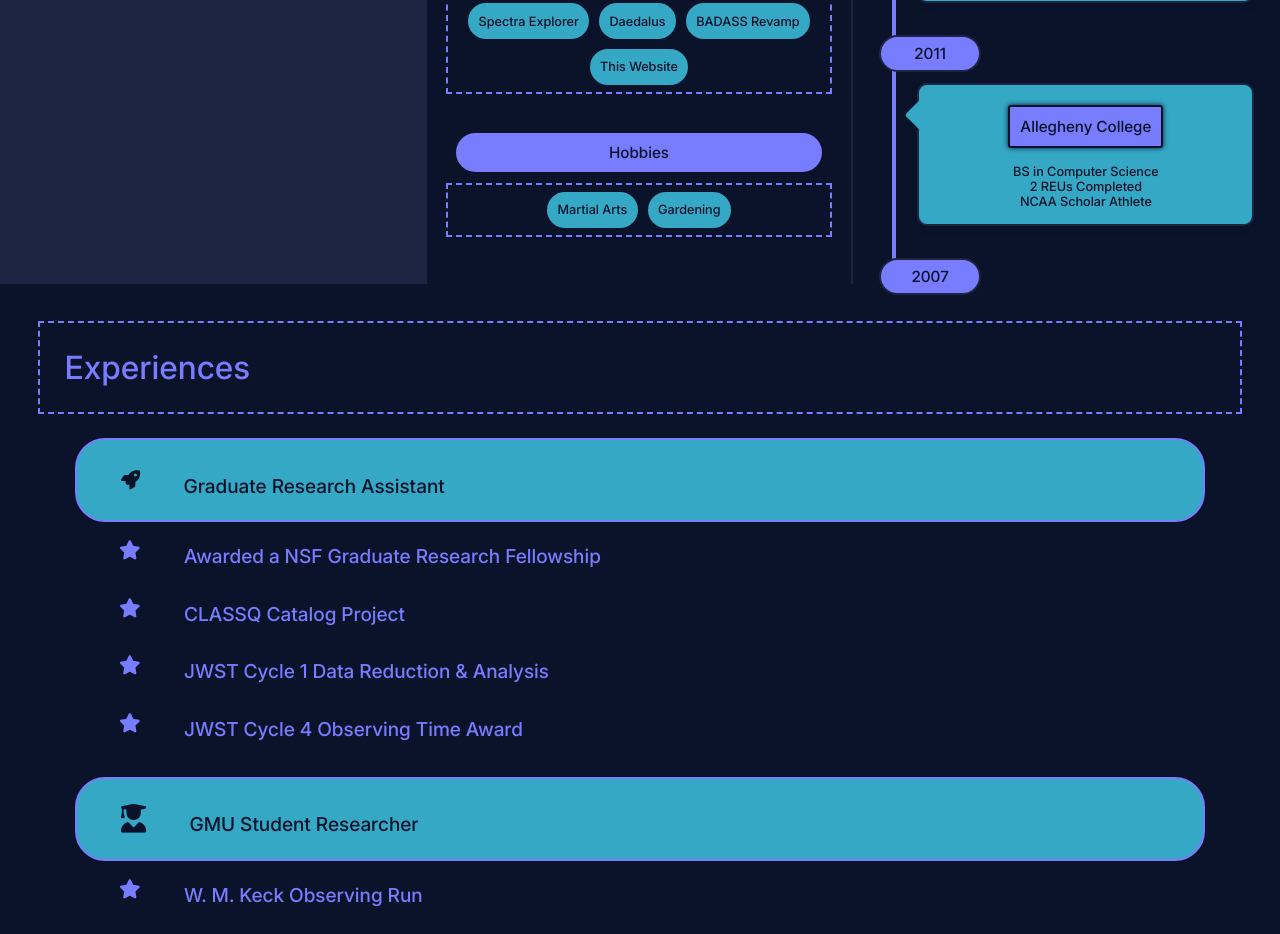
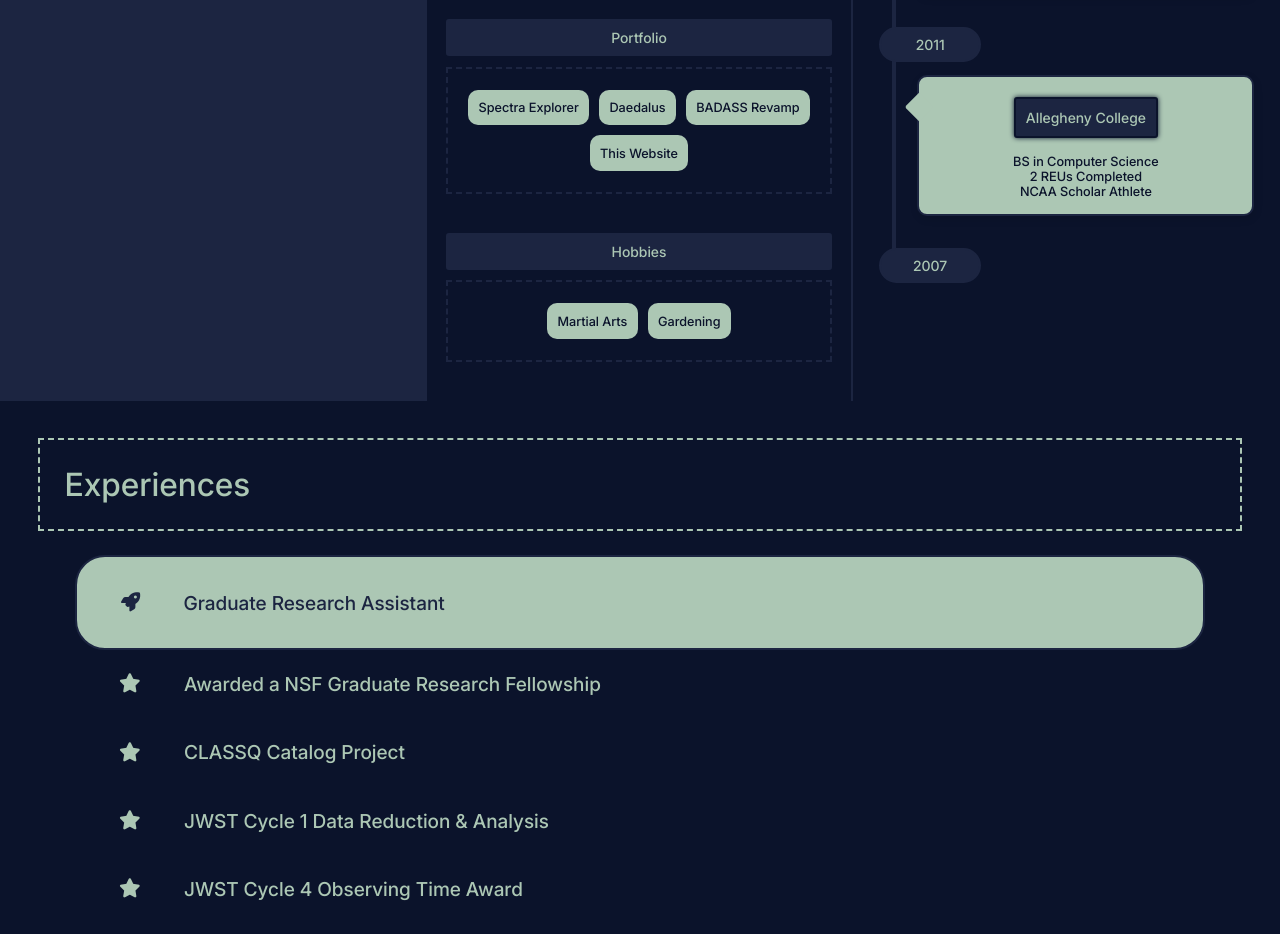
Before and after one commit to galactic-fireball/galactic-fireball.github.io, a plain HTML site: page index.html in a window 1280 px wide. Shown: the part 708-1642 px from the top of the page. Drawn offline with Linux system fonts and the light colour scheme.

Commit message:
color updates ; small spacing changes

```diff
--- a/assets/css/main.css
+++ b/assets/css/main.css
@@ -1,13 +1,13 @@
 :root {
 	--dark-bg: #0b132b;
 	--light-bg: #1c2541;
-	--bright-purple: #787cfe;
-	--turq: #34a8c5;
+	--primary-color: #1c2541;
+	--second-color: #ACC7B4;
 	--breakpoint: 700px;
 	--top-pad: 5vh;
 	--font-xxl: 4vh;
 	--font-xl: 1.5vw;
-	--font-l: 1.2vw;
+	--font-l: 1.1vw;
 	--font-m: 1vw;
 }
 
@@ -25,7 +25,7 @@
 body {
 	background-color: var(--dark-bg);
 	font-family: inter18;
-	color: var(--bright-purple);
+	color: var(--primary-color);
 }
 
 h1 {
@@ -101,13 +101,13 @@ a {
 #avatar {
 	width: 100%;
 	border-radius: 20px;
-	border: 4px solid var(--bright-purple);
+	border: 4px solid var(--second-color);
 	object-fit: contain;
 }
 
 #name-social-container {
 	display: grid;
-	color: var(--turq);
+	color: var(--second-color);
 	place-items: center;
 	text-align: center;
 }
@@ -121,7 +121,7 @@ a {
 }
 
 .social-icon {
-	color: var(--bright-purple);
+	color: var(--second-color);
 	padding-left: 12px;
 	padding-right: 12px;
 }
@@ -135,14 +135,14 @@ a {
 }
 
 .skill-block {
-	padding: 0.8cqw;
+	padding: 0.8cqw 0;
 	justify-self: center;
 	text-align: center;
-	background: var(--bright-purple);
-	color: var(--dark-bg);
-	border-radius: 30px;
-	margin: 0.8cqw;
-	width: 95%;
+	background: var(--primary-color);
+	color: var(--second-color);
+	border-radius: 3px;
+	margin: 0.8cqw 0;
+	width: 100%;
 	font-size: var(--font-l);
 }
 
@@ -151,19 +151,20 @@ a {
 	flex-wrap: wrap;
 	justify-content: center;
 	align-content: space-around;
-	padding: 0.2cqw;
+	padding: 2cqh 0.2cqw;
 	margin-bottom: 10%;
-	border: dashed 2px var(--bright-purple);
+	width: 100%;
+	border: dashed 2px var(--primary-color);
 }
 
 .skill-bubble {
 	padding: 0.8cqw;
 	margin: 0.4cqw;
 	text-align: center;
-	background: var(--turq);
+	background: var(--second-color);
 	color: var(--dark-bg);
 	font-size: var(--font-m);
-	border-radius: 30px;
+	border-radius: 10px;
 	min-width: 50px;
 }
 
@@ -188,7 +189,7 @@ a {
 		/*margin-top: calc(var(--top-pad));*/
 		width: 4px;
 		height: calc(100% - var(--top-pad) - 5px);
-		background: var(--bright-purple);
+		background: var(--primary-color);
 	}
 
 	.timeline-item {
@@ -201,7 +202,8 @@ a {
 			border-radius: 20px;
 			text-align: center;
 			padding: 7px;
-			background: var(--bright-purple);
+			background: var(--primary-color);
+			color: var(--second-color);
 			border: solid 2px var(--light-bg);
 			font-size: var(--font-l);
 		}
@@ -214,7 +216,7 @@ a {
 		}
 
 		.timeline-body {
-			background: var(--turq);
+			background: var(--second-color);
 			border-radius: 10px;
 			position: relative;
 			margin-left: 3cqw;
@@ -239,13 +241,14 @@ a {
 
 			.timeline-title {
 				margin-bottom: 2vh;
-				background: var(--bright-purple);
+				background: var(--primary-color);
 				padding: 10px;
 				border-radius: 3px;
 				border: solid 2px var(--dark-bg);
 				text-align: center;
 				font-size: var(--font-l);
 				box-shadow: 0 0 5px var(--dark-bg);
+				color: var(--second-color);
 			}
 
 			.timeline-text {
@@ -265,7 +268,8 @@ a {
 	margin: 1%;
 	padding: 2%;
 	font-size: var(--font-xxl);
-	border: dashed 2px var(--bright-purple);
+	border: dashed 2px var(--second-color);
+	color: var(--second-color);
 }
 
 .experience-item {
@@ -275,20 +279,33 @@ a {
 .experience-item-title {
 	display: flex;
 	align-items: center;
-	background: var(--turq);
+	background: var(--second-color);
 	color: var(--dark-bg);
 	padding: 2%;
 	font-size: var(--font-xl);
-	border: solid 2px var(--bright-purple);
+	border: solid 2px var(--primary-color);
 	border-radius: 30px;
 }
 
 .experience-item-title-icon {
 	margin: 0 2% 0 2%;
+	color: var(--primary-color);
 }
 
 .experience-item-title-text {
-	margin: 1% 2% 0 2%;
+	margin: 1% 2%;
+	color: var(--primary-color);
+	align-self: center;
+}
+
+.experience-list-item-icon {
+	margin: 0 2% 0 2%;
+	color: var(--second-color);
+}
+
+.experience-list-item-text {
+	margin: 1% 2%;
+	color: var(--second-color);
 }
 
 .experience-block {
--- a/index.html
+++ b/index.html
@@ -171,31 +171,31 @@
 
 				<div class="experience-block">
 					<div class="experience-block-title">
-						<div class="fa-solid fa-star experience-item-title-icon"></div>
-						<div class="experience-item-title-text">Awarded a NSF Graduate Research Fellowship</div>
+						<div class="fa-solid fa-star experience-list-item-icon"></div>
+						<div class="experience-list-item-text">Awarded a NSF Graduate Research Fellowship</div>
 					</div>
 				</div>
 
 				<div class="experience-block">
 					<div class="experience-block-title">
-						<div class="fa-solid fa-star experience-item-title-icon"></div>
-						<div class="experience-item-title-text">CLASSQ Catalog Project</div>
+						<div class="fa-solid fa-star experience-list-item-icon"></div>
+						<div class="experience-list-item-text">CLASSQ Catalog Project</div>
 					</div>
 					<!-- <div class="experience-block-text">Something interesting</div> -->
 				</div>
 
 				<div class="experience-block">
 					<div class="experience-block-title">
-						<div class="fa-solid fa-star experience-item-title-icon"></div>
-						<div class="experience-item-title-text">JWST Cycle 1 Data Reduction & Analysis</div>
+						<div class="fa-solid fa-star experience-list-item-icon"></div>
+						<div class="experience-list-item-text">JWST Cycle 1 Data Reduction & Analysis</div>
 					</div>
 					<!-- <div class="experience-block-text">Something interesting</div> -->
 				</div>
 
 				<div class="experience-block">
 					<div class="experience-block-title">
-						<div class="fa-solid fa-star experience-item-title-icon"></div>
-						<div class="experience-item-title-text">JWST Cycle 4 Observing Time Award</div>
+						<div class="fa-solid fa-star experience-list-item-icon"></div>
+						<div class="experience-list-item-text">JWST Cycle 4 Observing Time Award</div>
 					</div>
 					<!-- <div class="experience-block-text">Something interesting</div> -->
 				</div>
@@ -210,16 +210,16 @@
 
 				<div class="experience-block">
 					<div class="experience-block-title">
-						<div class="fa-solid fa-star experience-item-title-icon"></div>
-						<div class="experience-item-title-text">W. M. Keck Observing Run</div>
+						<div class="fa-solid fa-star experience-list-item-icon"></div>
+						<div class="experience-list-item-text">W. M. Keck Observing Run</div>
 					</div>
 					<!-- <div class="experience-block-text">Something interesting</div> -->
 				</div>
 
 				<div class="experience-block">
 					<div class="experience-block-title">
-						<div class="fa-solid fa-star experience-item-title-icon"></div>
-						<div class="experience-item-title-text">Oral Presentation at AAS</div>
+						<div class="fa-solid fa-star experience-list-item-icon"></div>
+						<div class="experience-list-item-text">Oral Presentation at AAS</div>
 					</div>
 					<!-- <div class="experience-block-text">Something interesting</div> -->
 				</div>
@@ -234,24 +234,24 @@
 
 				<div class="experience-block">
 					<div class="experience-block-title">
-						<div class="fa-solid fa-star experience-item-title-icon"></div>
-						<div class="experience-item-title-text">MITRE</div>
+						<div class="fa-solid fa-star experience-list-item-icon"></div>
+						<div class="experience-list-item-text">MITRE</div>
 					</div>
 					<!-- <div class="experience-block-text">Something interesting</div> -->
 				</div>
 
 				<div class="experience-block">
 					<div class="experience-block-title">
-						<div class="fa-solid fa-star experience-item-title-icon"></div>
-						<div class="experience-item-title-text">Parsons</div>
+						<div class="fa-solid fa-star experience-list-item-icon"></div>
+						<div class="experience-list-item-text">Parsons</div>
 					</div>
 					<!-- <div class="experience-block-text">Something interesting</div> -->
 				</div>
 
 				<div class="experience-block">
 					<div class="experience-block-title">
-						<div class="fa-solid fa-star experience-item-title-icon"></div>
-						<div class="experience-item-title-text">Novetta</div>
+						<div class="fa-solid fa-star experience-list-item-icon"></div>
+						<div class="experience-list-item-text">Novetta</div>
 					</div>
 					<!-- <div class="experience-block-text">Something interesting</div> -->
 				</div>
@@ -266,32 +266,32 @@
 
 				<div class="experience-block">
 					<div class="experience-block-title">
-						<div class="fa-solid fa-star experience-item-title-icon"></div>
-						<div class="experience-item-title-text">UMaine REU</div>
+						<div class="fa-solid fa-star experience-list-item-icon"></div>
+						<div class="experience-list-item-text">UMaine REU</div>
 					</div>
 					<!-- <div class="experience-block-text">Something interesting</div> -->
 				</div>
 
 				<div class="experience-block">
 					<div class="experience-block-title">
-						<div class="fa-solid fa-star experience-item-title-icon"></div>
-						<div class="experience-item-title-text">REU</div>
+						<div class="fa-solid fa-star experience-list-item-icon"></div>
+						<div class="experience-list-item-text">REU</div>
 					</div>
 					<!-- <div class="experience-block-text">Something interesting</div> -->
 				</div>
 
 				<div class="experience-block">
 					<div class="experience-block-title">
-						<div class="fa-solid fa-star experience-item-title-icon"></div>
-						<div class="experience-item-title-text">Senior Project</div>
+						<div class="fa-solid fa-star experience-list-item-icon"></div>
+						<div class="experience-list-item-text">Senior Project</div>
 					</div>
 					<!-- <div class="experience-block-text">Something interesting</div> -->
 				</div>
 
 				<div class="experience-block">
 					<div class="experience-block-title">
-						<div class="fa-solid fa-star experience-item-title-icon"></div>
-						<div class="experience-item-title-text">NCAA Scholar Athlete</div>
+						<div class="fa-solid fa-star experience-list-item-icon"></div>
+						<div class="experience-list-item-text">NCAA Scholar Athlete</div>
 					</div>
 					<!-- <div class="experience-block-text">Something interesting</div> -->
 				</div>
```
